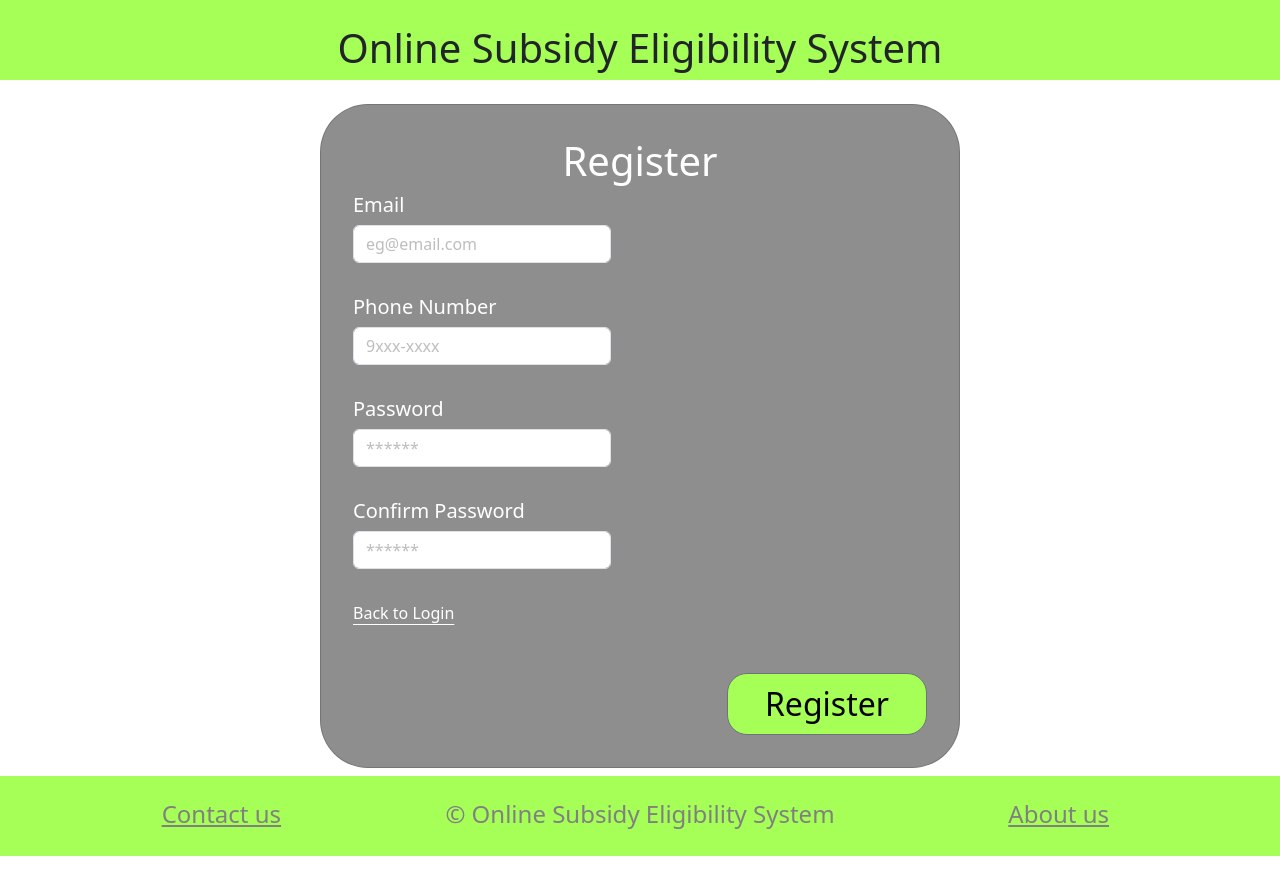
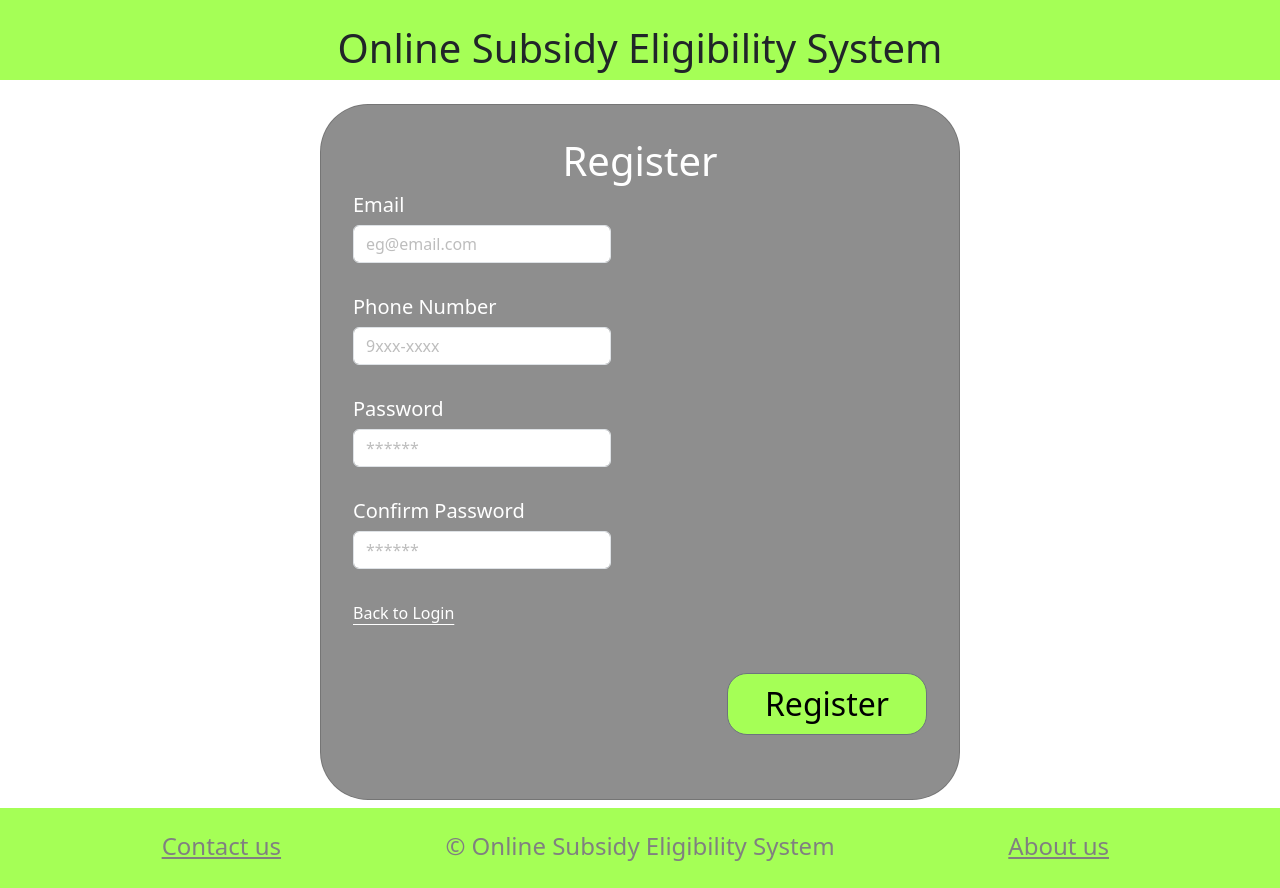
Before and after one commit to mohd301/b-tech-course-project, a React (Create React App) app in the folder client/: page /regUser in a window 1280 px wide. Before the commit the page ends 856 px from the top, so only its background shows below. Built offline with nearby package versions, Linux system fonts and the light colour scheme.

Commit message:
Added existing user message

```diff
--- a/client/src/comps/Register.js
+++ b/client/src/comps/Register.js
@@ -76,6 +76,10 @@ export default function Register() {
                                         <div className="d-flex align-items-end justify-content-end mt-5">
                                             <Button className="primaryButton" type="submit">Register</Button>
                                         </div>
+
+                                        <div className='text-center' style={{ minHeight: "2rem", color: colors.secondaryColor}}>
+                                            <u>{msg}</u>
+                                        </div>
                                     </CardBody>
                                 ) : (
                                     <Container fluid className="d-flex justify-content-center align-items-center" style={{ height: "68vh" }}>
```
